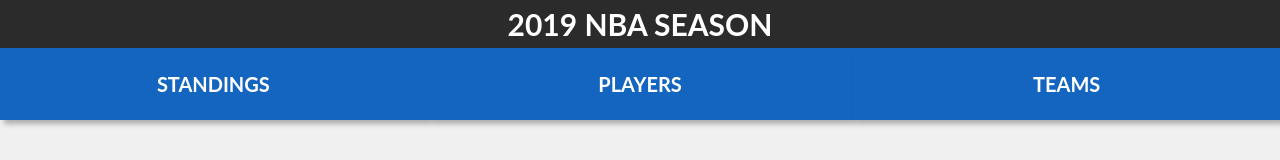
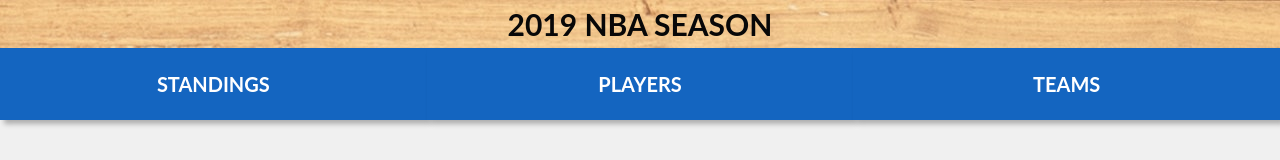
Before and after one commit to e3cd/nba2019-react, a React (Create React App) app: page /teams/1 in a window 1280 px wide. Shown: the top 160 px of the page. Built offline with nearby package versions, Linux system fonts and the light colour scheme; no server answers.

Commit message:
add header image and bug fix

```diff
--- a/package.json
+++ b/package.json
@@ -12,7 +12,8 @@
     "react-router-dom": "^5.0.0",
     "react-scripts": "2.1.8",
     "redux": "^4.0.1",
-    "redux-thunk": "^2.3.0"
+    "redux-thunk": "^2.3.0",
+    "underscore": "^1.9.1"
   },
   "scripts": {
     "start": "react-scripts start",
--- a/src/components/HeaderNav.css
+++ b/src/components/HeaderNav.css
@@ -10,8 +10,8 @@
   text-align: center;
   font-weight: 700;
   font-size: 3rem;
-  color: rgb(255, 255, 255);
-  background: rgb(43, 43, 43);
+  color: rgb(8, 8, 8);
+  background-image: url("./../img/header-background.jpg");
 }
 
 .nav-list {
--- a/src/components/teams/teamPageCards/TeamLeadersCard.js
+++ b/src/components/teams/teamPageCards/TeamLeadersCard.js
@@ -1,5 +1,5 @@
 import React, { Component } from "react";
-
+import _ from "underscore";
 import { endpointConstants } from "./../../../api/endpoints";
 import "./TeamLeadersCard.css";
 
@@ -12,7 +12,7 @@
 
   render() {
     const teamStatLeaders = this.props.teamLeaders;
-    // console.log(teamStatLeaders);
+    console.log(_.isEmpty(teamStatLeaders.ppg));
     // const players = this.props.allPlayers;
     // console.log(players);
 
@@ -24,7 +24,8 @@
     return (
       <div className="team-leaders-card">
         <h1>Stat Leaders</h1>
-        {stats.map(stat => {
+        {!_.isEmpty(teamStatLeaders.ppg)
+          ? stats.map(stat => {
               //   console.log(teamLeaders[stat][0].value);
               //   console.log(stat);
               const leadPlayer = this.getPlayerName(
@@ -62,7 +63,8 @@
                   </div>
                 </div>
               );
-        })}
+            })
+          : `Stats Currently Unavailable`}
       </div>
     );
   }
```
Also changed, not shown: src/img/header-background.jpg (added), 1 other file (tests, documents, lock files or other folders). Lines whose indentation alone changed are shown as unchanged.
